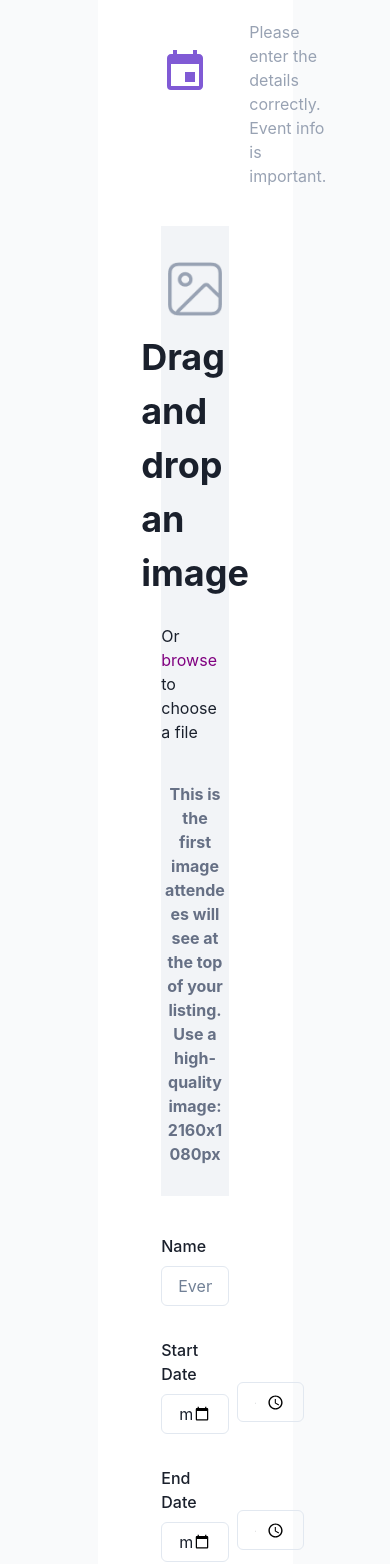
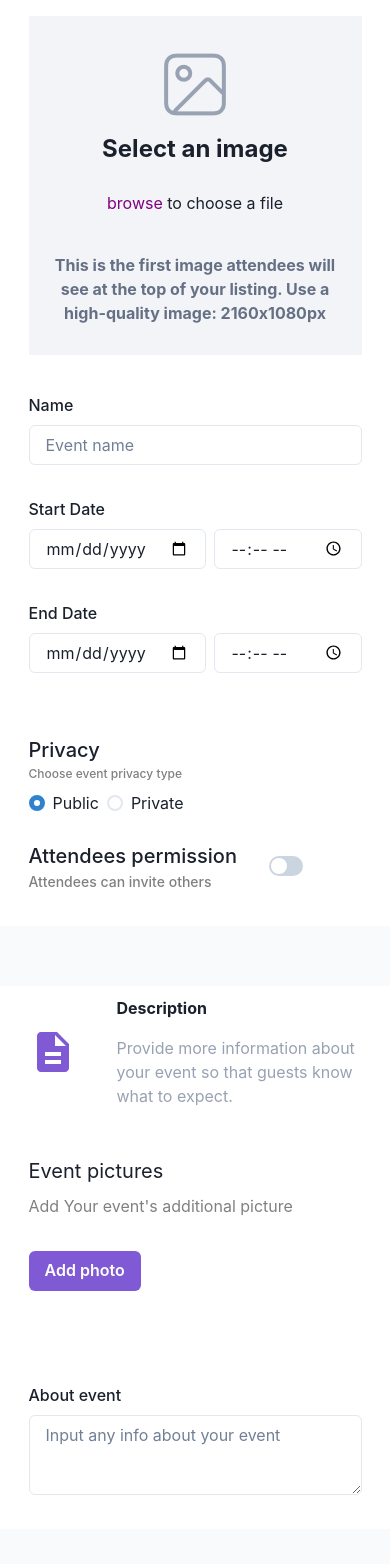
Before and after one commit to gadirov/eventeam, a React (Create React App) app: page /events in a window 390 px wide. Shown: the part 364-1928 px from the top of the page. Built offline with nearby package versions, Linux system fonts and the light colour scheme; no server answers; what axios-auth-refresh would draw is missing.

Commit message:
responsive.CreateEvent

```diff
--- a/src/components/layout/CreateEvent/attended.tsx
+++ b/src/components/layout/CreateEvent/attended.tsx
@@ -18,12 +18,12 @@ const Attended = () => {
   // const { errors } = formState;
   return (
     <VStack
-      w={{ base: "90%", sm: "70%", md: "50%" }}
+    w={{base: "100%", lg: "70%"}}
       alignItems="center"
       bg="white"
-      p="60px"
+      p={{base: "10px",md:"60px" }}
     >
-      <HStack w="100%">
+      <HStack w="90%">
         <Icon as={MdNumbers} w={12} h={12} color="purple.500" />
         <Box pl={{ base: 0, md: "32px" }}>
           <Text as="b">Attended</Text>
@@ -35,6 +35,7 @@ const Attended = () => {
 
       <FormControl
         pt="60px"
+        w="90%"
         // isInvalid={!!errors?.minmax?.min as || !!errors?.minmax?.max}
       >
         <FormLabel fontSize="20px">Expected number of attendees</FormLabel>
--- a/src/components/layout/CreateEvent/category.tsx
+++ b/src/components/layout/CreateEvent/category.tsx
@@ -54,7 +54,7 @@ const Category = () => {
 
   return (
     <>
-      <VStack w="50%" alignItems="center" bg="white" p="60px">
+      <VStack w={{base: "100%", lg: "70%"}} alignItems="center" bg="white" p={{base: "10px",md:"60px"}}>
         <HStack w="90%" onClick={onOpen} cursor="pointer">
           <Icon as={MdCategory} w={12} h={12} color="purple.500" />
           <Box pl="32px">
--- a/src/components/layout/CreateEvent/contact.tsx
+++ b/src/components/layout/CreateEvent/contact.tsx
@@ -20,7 +20,7 @@ const Contact = () => {
   const { errors } = formState;
   return (
     <>
-      <VStack w="50%" alignItems="center" p="60px" bg="white">
+      <VStack w={{base: "100%", lg: "70%"}} alignItems="center" p={{base: "10px",md:"60px" }} bg="white">
         <HStack w="90%">
           <Icon as={MdContactSupport} w={12} h={12} color="purple.500" />
           <Box pl="32px">
@@ -36,6 +36,7 @@ const Contact = () => {
           pt="40px"
           isInvalid={!!errors?.contact}
           mb={errors?.contact ? 0 : 6}
+          w="90%"
         >
           <FormLabel>Mobile Number</FormLabel>
 
@@ -57,7 +58,7 @@ const Contact = () => {
             {errors?.contact?.message as string}
           </FormErrorMessage>
         </FormControl>
-        <VStack alignItems="flex-start" w="100%">
+        <VStack alignItems="flex-start" w="90%">
           <FormLabel pt="40px">Facebook</FormLabel>
           <Input variant="flushed" placeholder="Facebook.com/" />
 
--- a/src/components/layout/CreateEvent/description.tsx
+++ b/src/components/layout/CreateEvent/description.tsx
@@ -31,7 +31,7 @@ const Description = () => {
 
   return (
     <>
-      <VStack w="50%" p="60px" bg="white" alignItems="center">
+      <VStack w={{base: "100%", lg: "70%"}} p={{base: "10px",md:"60px" }} bg="white" alignItems="center">
         <HStack w="90%">
           <Icon as={MdDescription} w={12} h={12} color="purple.500" />
           <Box pl="32px">
--- a/src/components/layout/CreateEvent/eventDetails.tsx
+++ b/src/components/layout/CreateEvent/eventDetails.tsx
@@ -33,7 +33,7 @@ const EventDetails = () => {
   };
   return (
     <>
-      <VStack bg="white" p="60px" w="50%">
+      <VStack bg="white" p={{base: "10px",md:"60px" }} w={{base: "100%", lg: "70%"}}>
         <HStack w="90%" alignItems="center">
           <Icon as={MdEvent} w={12} h={12} color="purple.500" />
           <Box pl="32px">
@@ -54,13 +54,13 @@ const EventDetails = () => {
           {!methods.watch("coverPhoto") && (
             <>
               <Image src="../assests/Outline.png" alt="Event outline" />
-              <Text as="b" fontSize="36px">
-                Drag and drop an image
+              <Text as="b" fontSize={{ base: "24px", md: "34px", sm: "28px"}}>
+                Select an image
               </Text>
             </>
           )}
           <Text pt="16px">
-            Or{" "}
+            {" "}
             <Controller
               name="coverPhoto"
               control={methods?.control}
--- a/src/components/layout/CreateEvent/location.tsx
+++ b/src/components/layout/CreateEvent/location.tsx
@@ -20,7 +20,7 @@ const Location = () => {
   const {errors} = formState;
   return (
     <>
-      <VStack w="50%" alignItems="center" p="60px" bg="white">
+      <VStack w={{base: "100%", lg: "70%"}}alignItems="center" p={{base: "10px",md:"60px"}} bg="white">
         <HStack w="90%">
           <Icon as={MdLocationOn} w={12} h={12} color="purple.500" />
           <Box pl="32px">
--- a/src/components/layout/CreateEvent/ticket.tsx
+++ b/src/components/layout/CreateEvent/ticket.tsx
@@ -20,7 +20,7 @@ const Ticket = () => {
   const { errors } = formState;
   return (
     <>
-      <VStack w="50%" alignItems="center" p="60px" bg="white">
+      <VStack w={{base: "100%", lg: "70%"}} alignItems="center" p={{base: "10px",md:"60px" }} bg="white">
         <HStack w="90%">
           <Icon as={MdTypeSpecimen} w={12} h={12} color="purple.500" />
           <Box pl="32px">
--- a/src/components/layout/event.tsx
+++ b/src/components/layout/event.tsx
@@ -47,7 +47,7 @@ function Event() {
           w="100%"
           justifyContent="center"
         >
-          <Box w="50%" pt="20px">
+          <Box w={{base: "100%", lg: "70%"}} pt="20px">
             <Heading textAlign="left">Create an Event</Heading>
           </Box>
           <EventDetails />
@@ -60,7 +60,7 @@ function Event() {
 
           <Button
             type="submit"
-            w="50%"
+            w="70%"
             colorScheme="purple"
             variant="solid"
             color="white"
```
